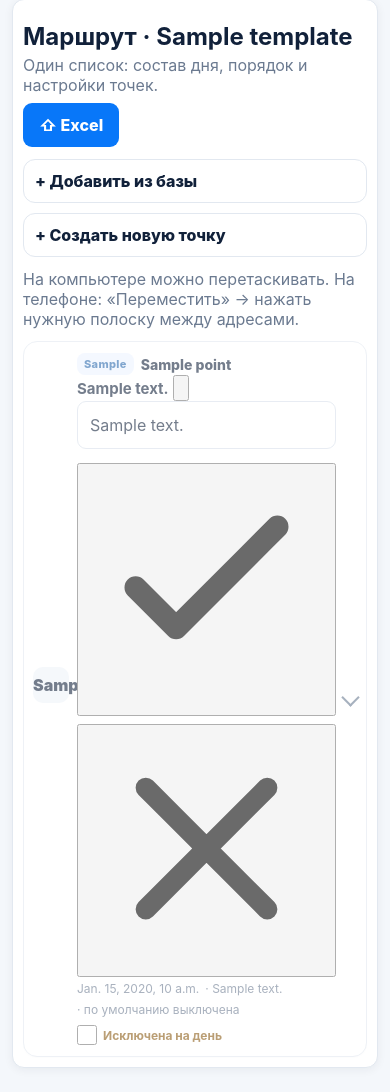
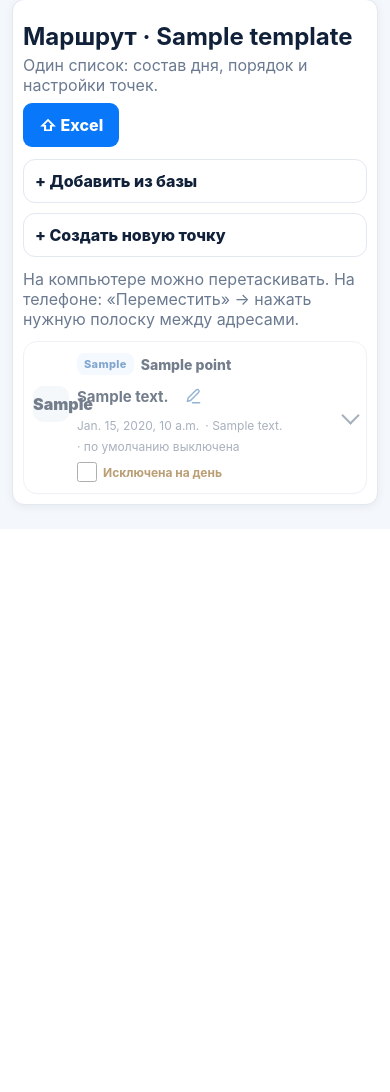
Before and after one commit to Hardoffx/courier-control, a Django app: template templates/dispatcher/routes/detail.html in a window 390 px wide. Shown: the part 723-1815 px from the top of the page. After the commit the page ends 1235 px from the top, so only its background shows below. Run offline with Django 5.2, Linux system fonts and the light colour scheme; tables that the repository leaves empty hold one stand-in row (values such as "Sample post"); the template is opened without the code that fills it: values that come from a table or form of the project are taken from there, most other values are stand-ins (such as "Sample title", 1, 10 or a date in 2020).

Commit message:
style(dispatcher): compact mobile-safe inline address editor

```diff
--- a/deliveries/static/css/dispatcher-route-editor.css
+++ b/deliveries/static/css/dispatcher-route-editor.css
@@ -12,7 +12,22 @@
 .editor-kind{font-size:11px;font-weight:850;letter-spacing:.03em;padding:4px 7px;border-radius:8px;background:#edf4ff;color:#2767ad}
 .editor-kind.cmd{background:#e8f8ee;color:#2f7d4b}
 .editor-kind.invitro{background:#eaf6ff;color:#2f78aa}
-.editor-address{font-weight:750;margin-top:3px;overflow-wrap:anywhere}
+.editor-address-row{display:flex;align-items:center;gap:6px;min-width:0;margin-top:3px}
+.editor-address{font-weight:750;min-width:0;flex:0 1 auto;overflow-wrap:anywhere}
+.editor-address-pencil{display:inline-flex;align-items:center;justify-content:center;flex:0 0 36px;width:36px;height:36px;padding:7px;border:1px solid transparent;border-radius:9px;background:transparent;color:#477db8;cursor:pointer}
+.editor-address-pencil svg{width:19px;height:19px}
+.editor-address-pencil:hover,.editor-address-pencil:focus-visible{background:#eaf3ff;border-color:#c2d9f7;outline-offset:2px}
+.editor-address-inline{display:grid;grid-template-columns:minmax(0,1fr) 40px 40px;align-items:center;gap:7px;width:100%;min-width:0}
+.editor-address-inline[hidden],.editor-address-row[hidden]{display:none!important}
+.editor-address-inline input[name="address"]{min-width:0;width:100%;height:44px;min-height:44px;margin:0;padding:9px 11px;box-sizing:border-box;font-size:16px}
+.editor-address-inline button{display:flex;align-items:center;justify-content:center;width:40px;height:44px;min-width:40px;border:1px solid #cbd9eb;border-radius:10px;background:#f1f6fd;color:#456281;cursor:pointer}
+.editor-address-inline button svg{width:20px;height:20px}
+.editor-address-inline .editor-address-apply{color:#fff;background:#3478ee;border-color:#3478ee}
+.editor-address-inline button:disabled{opacity:.6;cursor:wait}
+.editor-summary.is-address-editing{grid-template-columns:minmax(0,1fr)}
+.editor-summary.is-address-editing>.editor-order,.editor-summary.is-address-editing>.day-toggle,.editor-summary.is-address-editing>.route-chevron,
+.editor-summary.is-address-editing .editor-identity,.editor-summary.is-address-editing .editor-meta{display:none!important}
+.editor-summary.is-address-editing>.editor-copy{grid-column:1/-1;width:100%;min-width:0}
 .editor-meta{font-size:12px;color:var(--muted);margin-top:4px;display:flex;gap:6px;flex-wrap:wrap}
 .day-toggle{display:flex;align-items:center;gap:6px;font-size:12px;font-weight:750;color:#41546f;white-space:nowrap}
 .day-toggle input{width:20px;height:20px;margin:0}.day-toggle.is-saving{opacity:.55}.day-toggle:has(input:not(:checked)) span{color:#8a5a12}
@@ -21,9 +36,6 @@
 .editor-fields{display:grid;grid-template-columns:180px minmax(0,1fr) auto;gap:7px;align-items:end}
 .editor-fields label{margin:0}
 .editor-fields .save-inline{min-height:44px}
-.editor-address-form{display:grid;grid-template-columns:minmax(0,1fr) auto;gap:7px;align-items:end;margin-bottom:8px}
-.editor-address-form label{margin:0}
-.editor-address-form .btn{min-height:44px;margin:0}
 .create-point-grid [hidden]{display:none!important}
 .editor-secondary{display:flex;gap:7px;align-items:center;flex-wrap:wrap;margin-top:8px}
 .editor-secondary .btn{margin:0}
@@ -75,8 +87,6 @@
   .day-toggle{grid-column:2/3;justify-self:start}
   .route-chevron{grid-column:3;grid-row:1/3}
   .editor-fields{grid-template-columns:1fr;gap:6px}
-  .editor-address-form{grid-template-columns:1fr;gap:6px}
-  .editor-address-form .btn{width:100%}
   .editor-fields>*{min-width:0}
   .editor-fields input{min-height:44px;padding:9px 11px}
   .editor-body{padding:9px 10px}
```
